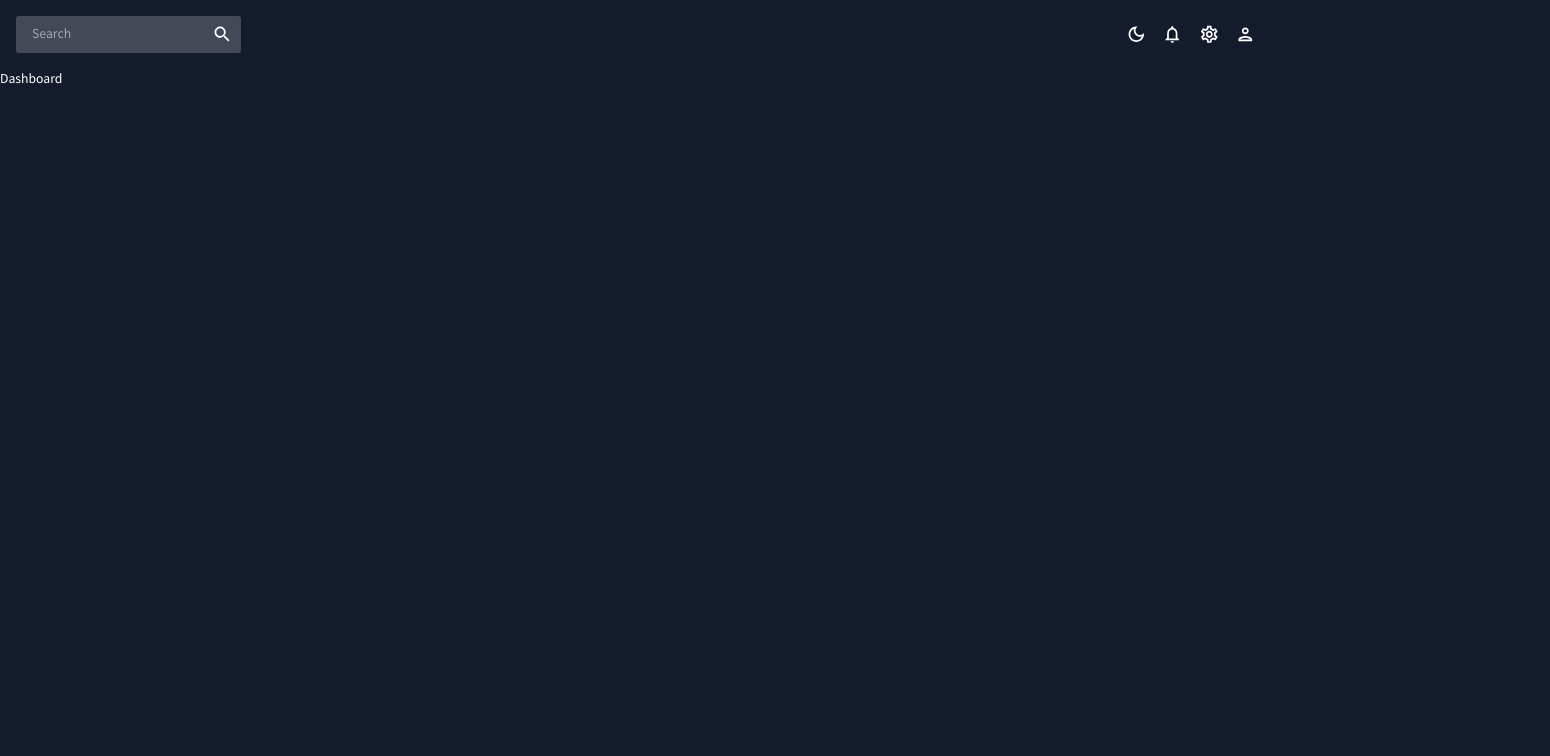
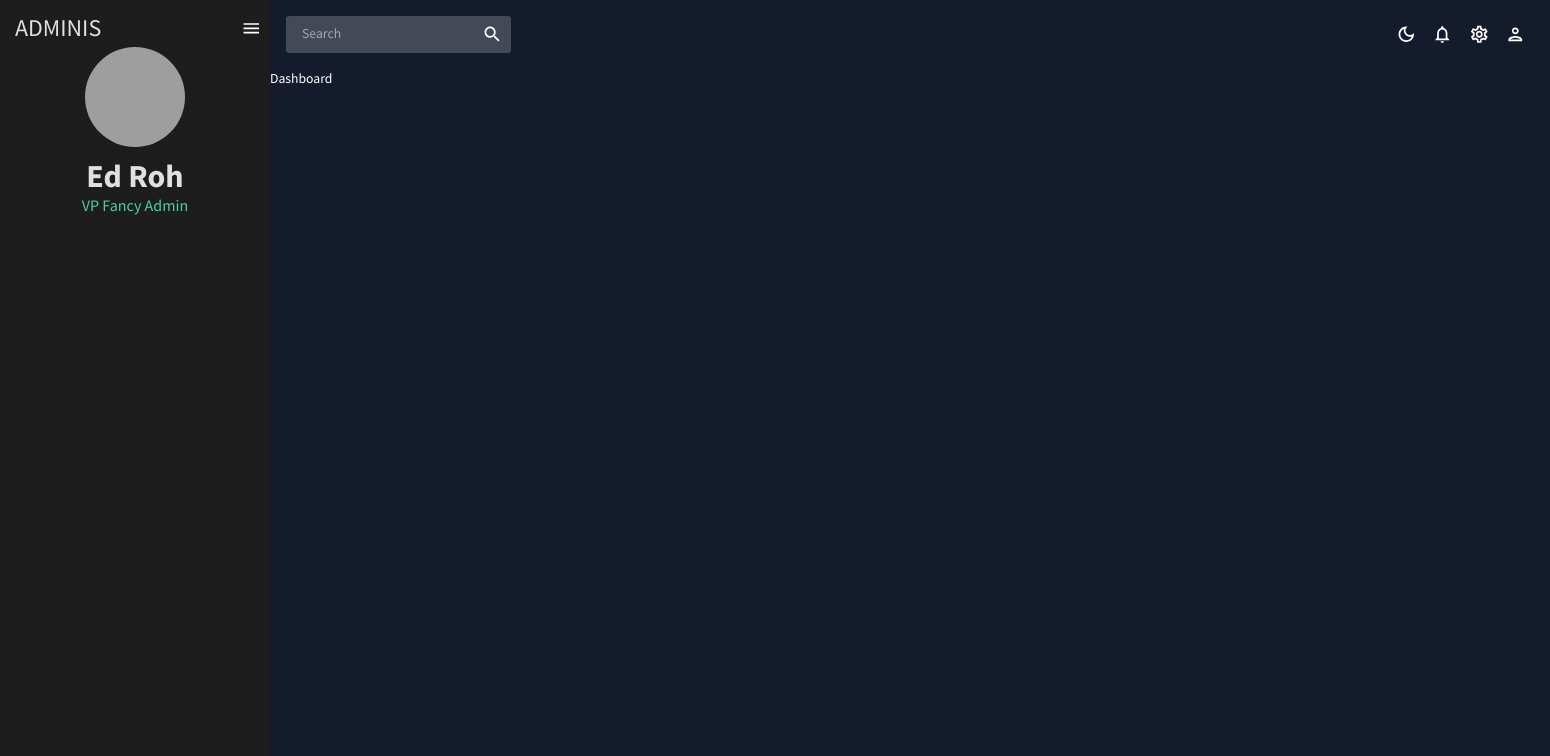
Before and after one commit to Zeta912/dashboard.github.io, a React (Create React App) app in the folder react-admin/: page / in a window 1280 px wide. Shown: the top 756 px of the page, 1550 px wide, since content can reach past the window. Built offline with nearby package versions, Linux system fonts and the light colour scheme; grey boxes are pictures that could not be loaded.

Commit message:
Sidebar update

```diff
--- a/react-admin/src/scenes/dashboard/global/Sidebar.jsx
+++ b/react-admin/src/scenes/dashboard/global/Sidebar.jsx
@@ -17,6 +17,22 @@
 import MenuOutlinedIcon from "@mui/icons-material/MenuOutlined";
 import MapOutlinedIcon from "@mui/icons-material/MapOutlined";
 
+
+const Item = ({ title, to, icon, selected, setSelected }) => {
+    const theme = useTheme ();
+    const colors = tokens(theme.palette.mode);
+    return (
+        <MenuItem
+        active= {selected ===title}
+        tyle= {{color: colors.grey[100]}}
+        onClick={()=> setSelected(title)}
+        icon={icon}
+        >
+        <Typography></Typography>
+        <Link to={to} />
+        </MenuItem>
+    )
+}
 
 const Sidebar = () => {
     const theme = useTheme ();
@@ -45,7 +61,65 @@
 
         }}
         >
+        <ProSidebar collapsed={isCollapsed}>
+            <Menu iconShape="square">
 
+                <menuItem
+                onClick={() => setIsCollapsed(!isCollapsed)}
+                icon={isCollapsed ? <MenuOutlinedIcon /> : undefined}
+                style={{
+                    margin: "10px 0 20px 0",
+                    color: colors.grey[100],
+                }}
+                >
+                    {!isCollapsed && (
+                        <Box
+                        display="flex"
+                        justifyContent="space-between"
+                        alignItems="center"
+                        ml="15px"
+                        >
+                            <Typography variant="h3" color={colors.grey[100]}>
+                                ADMINIS
+                            </Typography>
+                            <IconButton onClick={() => setIsCollapsed(!isCollapsed)}>
+                                <MenuOutlinedIcon />
+                            </IconButton>
+                        </Box>
+                    )}
+                </menuItem>
+                {/* USER */}
+                {!isCollapsed && (
+                    <Box mb="25px">
+                        <Box display="flex" justifyContent="center" alignItems="center">
+                            <img
+                            alt="profile-user"
+                            width="100px"
+                            height="100px"
+                            src={`../../assets/user.png`}
+                            style={{ cursor:"pointer", borderRadius: "50%"}}
+                            />
+                        </Box>
+
+                        <Box textAlign="center">
+                            <Typography
+                                variant="h2"
+                                color={colors.grey[100]}
+                                fontWeight="bold"
+                                sx={{m: "10px 0 0 0"}}>
+                                Ed Roh
+                            </Typography>
+                            <Typography variant="h5" color={colors.greenAccent[500]}>
+                                VP Fancy Admin
+                            </Typography>
+                        </Box>
+                    </Box>
+                )}
+
+                {/* MENU ITEMS */}
+                <Box paddingLeft={ isCollapsed ? undefined : "10%"}></Box>
+            </Menu>
+        </ProSidebar>
         </Box>
     );
 }
```
